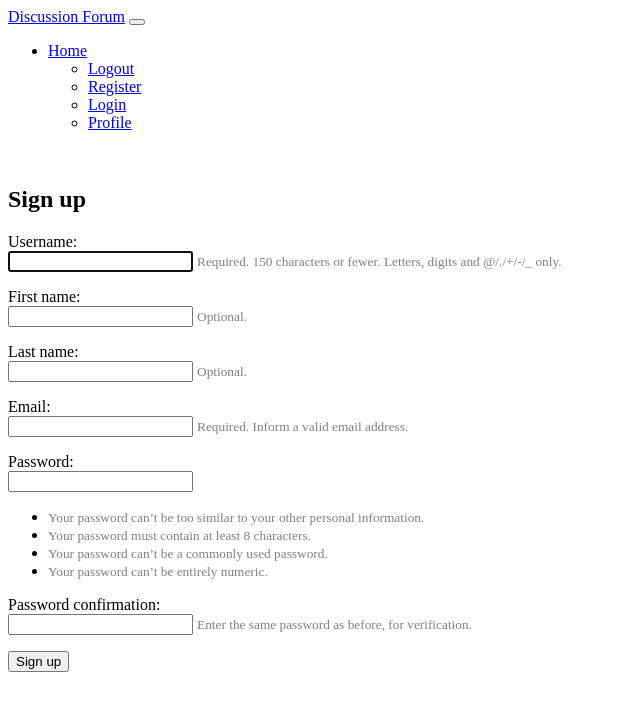
After one commit to Minhato/Django-Forum-Scrum, a Django app: page /register in a window 1280 px wide. The commit adds this page. Shown: the top 711 px of the page, without its empty margins (0-640 px from the left). Run offline with Django 3.2, Linux system fonts and the light colour scheme.

Commit message:
sign up page + header

```diff
--- /dev/null
+++ b/forumapp/user/forms.py
@@ -0,0 +1,13 @@
+from django import forms
+from django.contrib.auth.forms import UserCreationForm
+from django.contrib.auth.models import User
+
+
+class SignUpForm(UserCreationForm):
+    first_name = forms.CharField(max_length=30, required=False, help_text='Optional.')
+    last_name = forms.CharField(max_length=30, required=False, help_text='Optional.')
+    email = forms.EmailField(max_length=254, help_text='Required. Inform a valid email address.')
+
+    class Meta:
+        model = User
+        fields = ('username', 'first_name', 'last_name', 'email', 'password1', 'password2', )
--- a/forumapp/user/templates/base.html
+++ b/forumapp/user/templates/base.html
@@ -2,17 +2,20 @@
 <style>
 </style>
 </head>
+
 <body>
+  <header>
     <nav class="navbar navbar-expand-lg navbar-dark bg-dark fixed-top">
       <a class="navbar-brand" href="/">Discussion Forum</a>
-  <button class="navbar-toggler" type="button" data-toggle="collapse" data-target="#navbarSupportedContent" aria-controls="navbarSupportedContent" aria-expanded="false" aria-label="Toggle navigation">
+      <button class="navbar-toggler" type="button" data-toggle="collapse" data-target="#navbarSupportedContent"
+        aria-controls="navbarSupportedContent" aria-expanded="false" aria-label="Toggle navigation">
         <span class="navbar-toggler-icon"></span>
       </button>
 
       <div class="collapse navbar-collapse" id="navbarSupportedContent">
         <ul class="navbar-nav mr-auto">
           <li class="nav-item active">
-        <a class="nav-link" href="/">Home <span class="sr-only">(current)</span></a>
+            <a class="nav-link" href="/">Home <span class="sr-only"></span></a>
           </li>
           <ul class="navbar-nav mr-2">
             <li class="nav-item dropdown">
@@ -35,5 +38,10 @@
       </div>
     </nav>
     <br>
+  </header>
+  <main>
+    {% block content %}
+    {% endblock %}
+  </main>
 </body>
 {% block body %} {% endblock %}
--- /dev/null
+++ b/forumapp/user/templates/signup.html
@@ -0,0 +1,21 @@
+{% extends 'base.html' %}
+
+{% block content %}
+  <h2>Sign up</h2>
+  <form method="post">
+    {% csrf_token %}
+    {% for field in form %}
+      <p>
+        {{ field.label_tag }}<br>
+        {{ field }}
+        {% if field.help_text %}
+          <small style="color: grey">{{ field.help_text }}</small>
+        {% endif %}
+        {% for error in field.errors %}
+          <p style="color: red">{{ error }}</p>
+        {% endfor %}
+      </p>
+    {% endfor %}
+    <button type="submit">Sign up</button>
+  </form>
+{% endblock %}
--- a/forumapp/user/urls.py
+++ b/forumapp/user/urls.py
@@ -1,8 +1,11 @@
 from django.urls import path, include
 from . import views
+from django.conf.urls import url
+#from mysite.core import views as core_views
 
 urlpatterns = [
-    path('', views.home, name="home")
+    path('', views.home, name="home"),
+    path('register', views.signup, name='signup')
 ]
 
 #test
--- a/forumapp/user/views.py
+++ b/forumapp/user/views.py
@@ -1,5 +1,24 @@
-from django.shortcuts import render
+from django.contrib.auth import login, authenticate
+from django.contrib.auth.forms import UserCreationForm
+from django.shortcuts import render, redirect
+
+from user.forms import SignUpForm
 
 # Create your views here.
 def home(request):
     return render(request, 'base.html')
+
+
+def signup(request):
+    if request.method == 'POST':
+        form = SignUpForm(request.POST)
+        if form.is_valid():
+            form.save()
+            username = form.cleaned_data.get('username')
+            raw_password = form.cleaned_data.get('password1')
+            user = authenticate(username=username, password=raw_password)
+            login(request, user)
+            return redirect('home')
+    else:
+        form = SignUpForm()
+    return render(request, 'signup.html', {'form': form})
```
Also changed, not shown: forumapp/db.sqlite3. Lines whose indentation alone changed are shown as unchanged.
